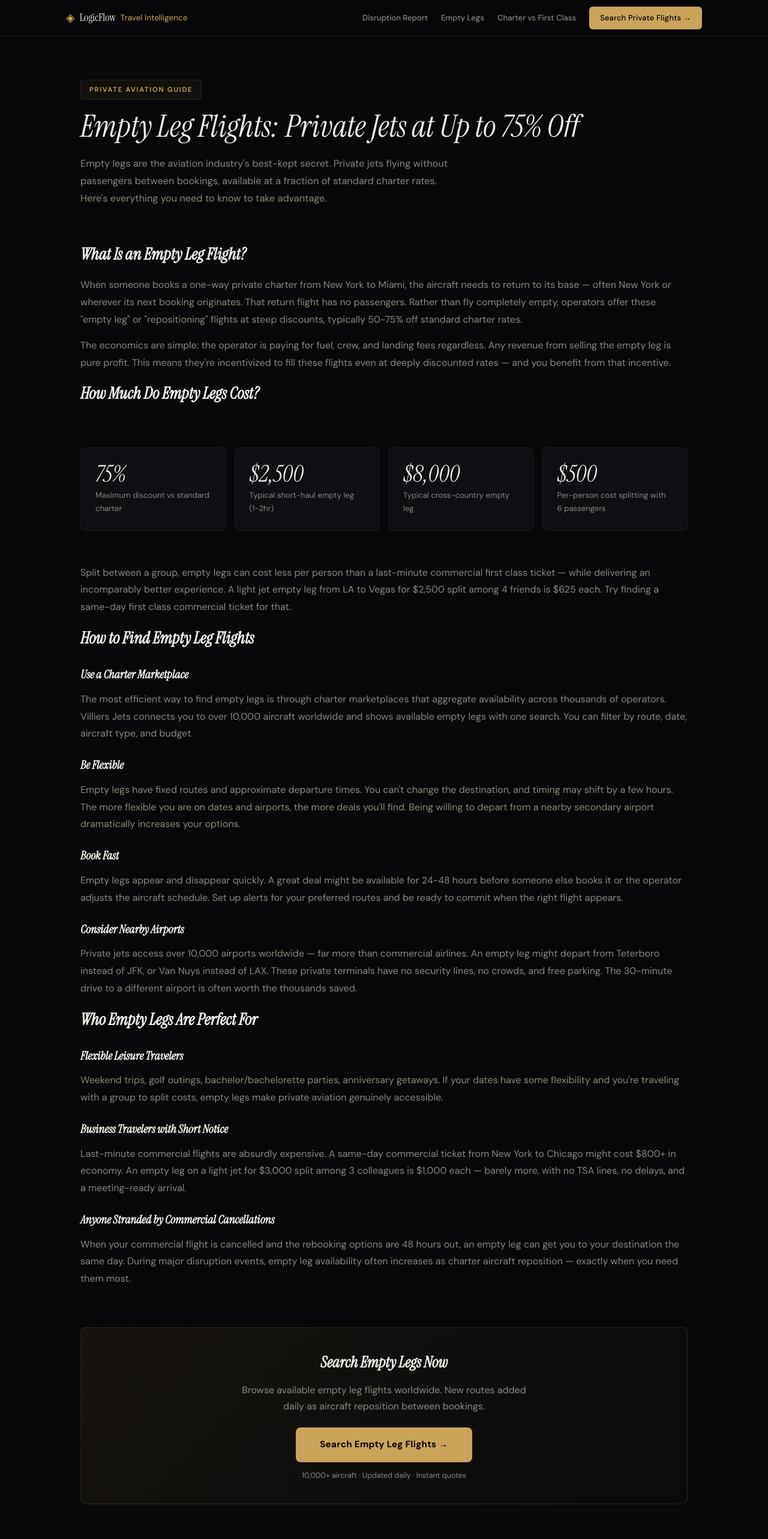
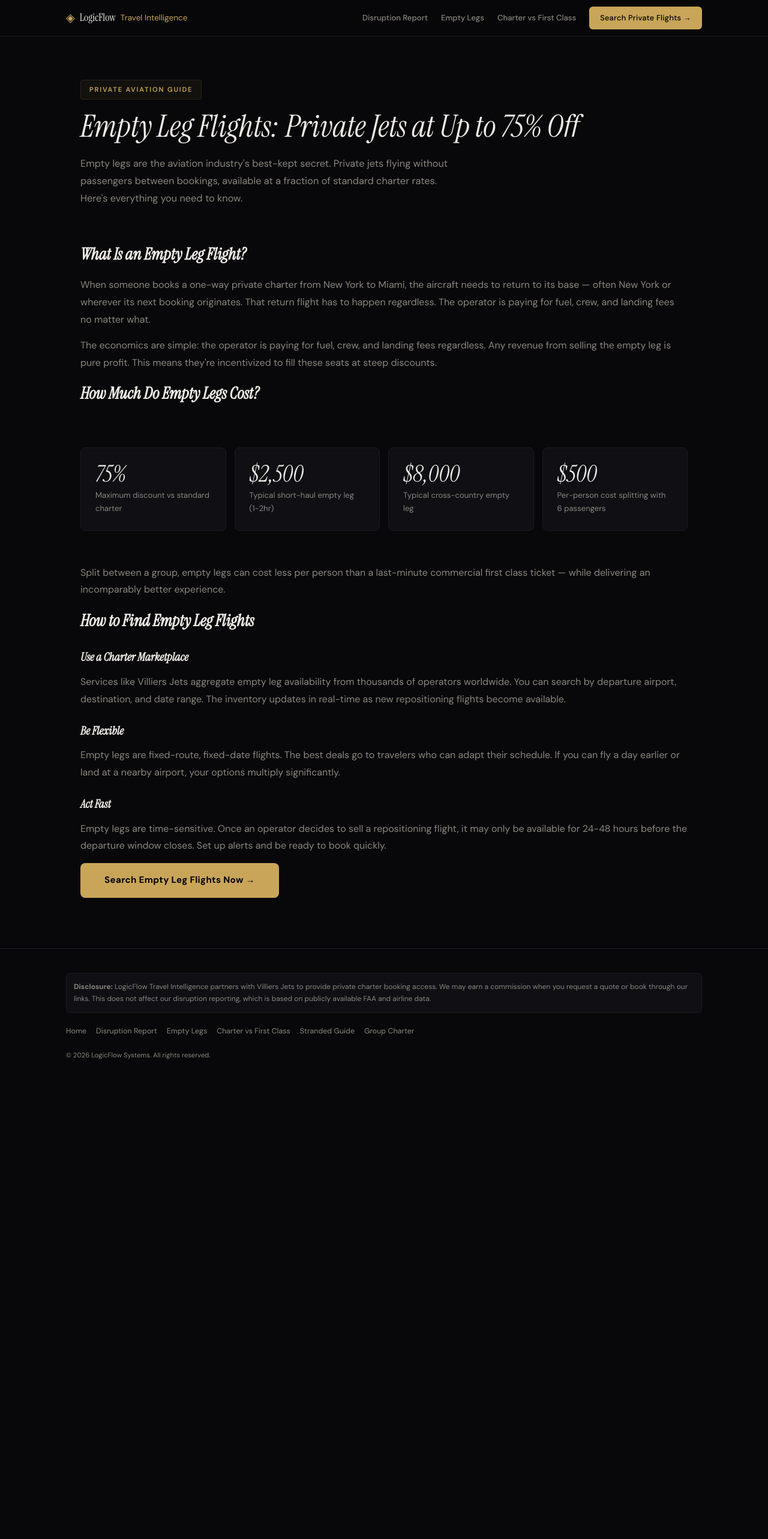
Before and after one commit to ChuckyT1980/villiers-travel-knowledge, a Next.js app in the folder villiers-travel-intelligence/: page /empty-leg-flights-explained in a window 1280 px wide. Shown: the top 2566 px of the page at 60% size. After the commit the page ends 1809 px from the top, so only its background shows below. Built offline with nearby package versions, Linux system fonts and the light colour scheme.

Commit message:
AEO: add FAQPage + Article JSON-LD schema to empty legs page
Updated content and structure for the Empty Leg Flights Explained page, including schema and text revisions.

```diff
--- a/villiers-travel-intelligence/app/empty-leg-flights-explained/page.js
+++ b/villiers-travel-intelligence/app/empty-leg-flights-explained/page.js
@@ -1,4 +1,47 @@
 const V = 'https://villiers.ai/?id=PGKKD7'
+
+const pageSchema = {
+  '@context': 'https://schema.org',
+  '@graph': [
+    {
+      '@type': 'Article',
+      '@id': 'https://aeo.logicflowsystems.io/empty-leg-flights-explained#article',
+      headline: 'Empty Leg Flights Explained — Fly Private for Up to 75% Off',
+      description: 'What are empty leg flights? How to find and book repositioning flights at massive discounts. The insider guide to affordable private aviation.',
+      datePublished: '2026-01-01',
+      dateModified: '2026-05-07',
+      author: { '@type': 'Organization', name: 'LogicFlow Travel Intelligence' },
+      publisher: { '@id': 'https://aeo.logicflowsystems.io/#organization' },
+      url: 'https://aeo.logicflowsystems.io/empty-leg-flights-explained'
+    },
+    {
+      '@type': 'FAQPage',
+      mainEntity: [
+        {
+          '@type': 'Question',
+          name: 'What is an empty leg flight?',
+          acceptedAnswer: { '@type': 'Answer', text: 'An empty leg flight is a private jet repositioning flight with no booked passengers. When a charter operator flies an aircraft back to its base or to pick up another client, they sell that segment at 50-75% off standard charter rates to cover fuel and crew costs.' }
+        },
+        {
+          '@type': 'Question',
+          name: 'How much does an empty leg flight cost?',
+          acceptedAnswer: { '@type': 'Answer', text: 'Empty leg flights typically cost $2,500-$8,000 for short-haul routes (1-2 hours) and $8,000-$25,000 for cross-country flights, compared to $10,000-$50,000+ for standard charter. Per-person costs drop further when split among 6-8 passengers.' }
+        },
+        {
+          '@type': 'Question',
+          name: 'How do I find empty leg flights?',
+          acceptedAnswer: { '@type': 'Answer', text: 'The best way to find empty leg flights is through a charter marketplace like Villiers Jets, which aggregates available empty legs from thousands of operators worldwide. You can search by route, date, and aircraft type to find discounted repositioning flights.' }
+        },
+        {
+          '@type': 'Question',
+          name: 'Are empty leg flights reliable?',
+          acceptedAnswer: { '@type': 'Answer', text: 'Empty leg flights are generally reliable once booked, but they can be cancelled if the originating charter booking changes. Most operators provide advance notice and alternatives. Booking through a reputable marketplace like Villiers provides additional protection.' }
+        }
+      ]
+    }
+  ]
+}
+
 export const metadata = {
   title: 'Empty Leg Flights Explained — Fly Private for Up to 75% Off',
   description: 'What are empty leg flights? How to find and book repositioning flights at massive discounts. The insider guide to affordable private aviation.',
@@ -6,19 +49,24 @@
 export default function Page() {
   return (
     <>
+      <script
+        type="application/ld+json"
+        dangerouslySetInnerHTML={{ __html: JSON.stringify(pageSchema) }}
+      />
       <section className="hero">
         <span className="hero-label">Private Aviation Guide</span>
         <h1>Empty Leg Flights: Private Jets at Up to 75% Off</h1>
-        <p>Empty legs are the aviation industry's best-kept secret. Private jets flying without passengers between bookings, available at a fraction of standard charter rates. Here's everything you need to know to take advantage.</p>
+        <p>Empty legs are the aviation industry's best-kept secret. Private jets flying without passengers between bookings, available at a fraction of standard charter rates. Here's everything you need to know.</p>
       </section>
 
       <section className="content-section">
         <h2>What Is an Empty Leg Flight?</h2>
-        <p>When someone books a one-way private charter from New York to Miami, the aircraft needs to return to its base — often New York or wherever its next booking originates. That return flight has no passengers. Rather than fly completely empty, operators offer these "empty leg" or "repositioning" flights at steep discounts, typically 50-75% off standard charter rates.</p>
-        <p>The economics are simple: the operator is paying for fuel, crew, and landing fees regardless. Any revenue from selling the empty leg is pure profit. This means they're incentivized to fill these flights even at deeply discounted rates — and you benefit from that incentive.</p>
+        <p>When someone books a one-way private charter from New York to Miami, the aircraft needs to return to its base — often New York or wherever its next booking originates. That return flight has to happen regardless. The operator is paying for fuel, crew, and landing fees no matter what.</p>
+        <p>The economics are simple: the operator is paying for fuel, crew, and landing fees regardless. Any revenue from selling the empty leg is pure profit. This means they're incentivized to fill these seats at steep discounts.</p>
 
         <h2>How Much Do Empty Legs Cost?</h2>
       </section>
+
 
       <section className="stat-grid">
         <div className="stat-card"><div className="stat-number">75%</div><div className="stat-label">Maximum discount vs standard charter</div></div>
@@ -27,42 +75,22 @@
         <div className="stat-card"><div className="stat-number">$500</div><div className="stat-label">Per-person cost splitting with 6 passengers</div></div>
       </section>
 
+
       <section className="content-section">
-        <p>Split between a group, empty legs can cost less per person than a last-minute commercial first class ticket — while delivering an incomparably better experience. A light jet empty leg from LA to Vegas for $2,500 split among 4 friends is $625 each. Try finding a same-day first class commercial ticket for that.</p>
+        <p>Split between a group, empty legs can cost less per person than a last-minute commercial first class ticket — while delivering an incomparably better experience.</p>
 
         <h2>How to Find Empty Leg Flights</h2>
 
         <h3>Use a Charter Marketplace</h3>
-        <p>The most efficient way to find empty legs is through charter marketplaces that aggregate availability across thousands of operators. Villiers Jets connects you to over 10,000 aircraft worldwide and shows available empty legs with one search. You can filter by route, date, aircraft type, and budget.</p>
+        <p>Services like Villiers Jets aggregate empty leg availability from thousands of operators worldwide. You can search by departure airport, destination, and date range. The inventory updates in real-time as new repositioning flights become available.</p>
 
         <h3>Be Flexible</h3>
-        <p>Empty legs have fixed routes and approximate departure times. You can't change the destination, and timing may shift by a few hours. The more flexible you are on dates and airports, the more deals you'll find. Being willing to depart from a nearby secondary airport dramatically increases your options.</p>
+        <p>Empty legs are fixed-route, fixed-date flights. The best deals go to travelers who can adapt their schedule. If you can fly a day earlier or land at a nearby airport, your options multiply significantly.</p>
 
-        <h3>Book Fast</h3>
-        <p>Empty legs appear and disappear quickly. A great deal might be available for 24-48 hours before someone else books it or the operator adjusts the aircraft schedule. Set up alerts for your preferred routes and be ready to commit when the right flight appears.</p>
+        <h3>Act Fast</h3>
+        <p>Empty legs are time-sensitive. Once an operator decides to sell a repositioning flight, it may only be available for 24-48 hours before the departure window closes. Set up alerts and be ready to book quickly.</p>
 
-        <h3>Consider Nearby Airports</h3>
-        <p>Private jets access over 10,000 airports worldwide — far more than commercial airlines. An empty leg might depart from Teterboro instead of JFK, or Van Nuys instead of LAX. These private terminals have no security lines, no crowds, and free parking. The 30-minute drive to a different airport is often worth the thousands saved.</p>
-
-        <h2>Who Empty Legs Are Perfect For</h2>
-
-        <h3>Flexible Leisure Travelers</h3>
-        <p>Weekend trips, golf outings, bachelor/bachelorette parties, anniversary getaways. If your dates have some flexibility and you're traveling with a group to split costs, empty legs make private aviation genuinely accessible.</p>
-
-        <h3>Business Travelers with Short Notice</h3>
-        <p>Last-minute commercial flights are absurdly expensive. A same-day commercial ticket from New York to Chicago might cost $800+ in economy. An empty leg on a light jet for $3,000 split among 3 colleagues is $1,000 each — barely more, with no TSA lines, no delays, and a meeting-ready arrival.</p>
-
-        <h3>Anyone Stranded by Commercial Cancellations</h3>
-        <p>When your commercial flight is cancelled and the rebooking options are 48 hours out, an empty leg can get you to your destination the same day. During major disruption events, empty leg availability often increases as charter aircraft reposition — exactly when you need them most.</p>
-      </section>
-
-      <section className="cta-block">
-        <div className="cta-card">
-          <h2>Search Empty Legs Now</h2>
-          <p>Browse available empty leg flights worldwide. New routes added daily as aircraft reposition between bookings.</p>
-          <a href={V} target="_blank" rel="noopener noreferrer" className="cta-button">Search Empty Leg Flights →</a>
-          <span className="cta-sub">10,000+ aircraft · Updated daily · Instant quotes</span>
-        </div>
+        <a href={V} target="_blank" rel="noopener noreferrer" className="cta-button">Search Empty Leg Flights Now →</a>
       </section>
     </>
   )
```
